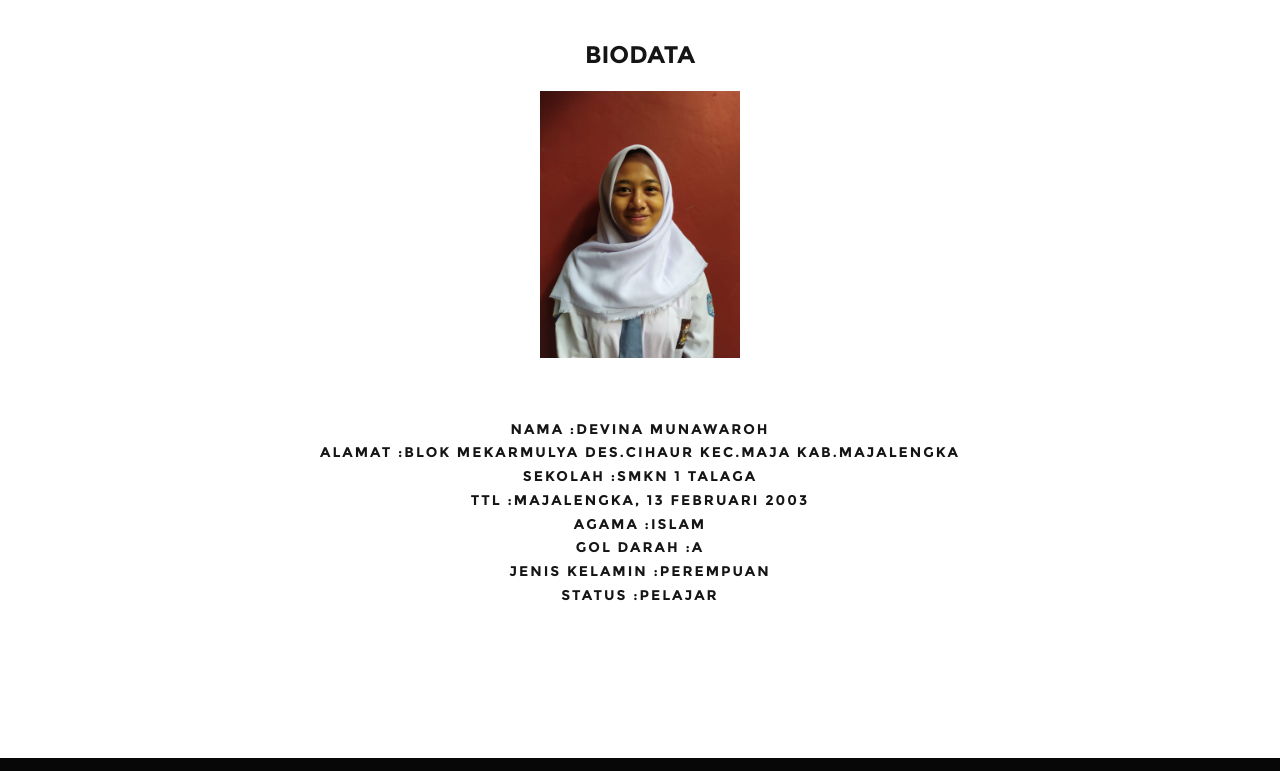
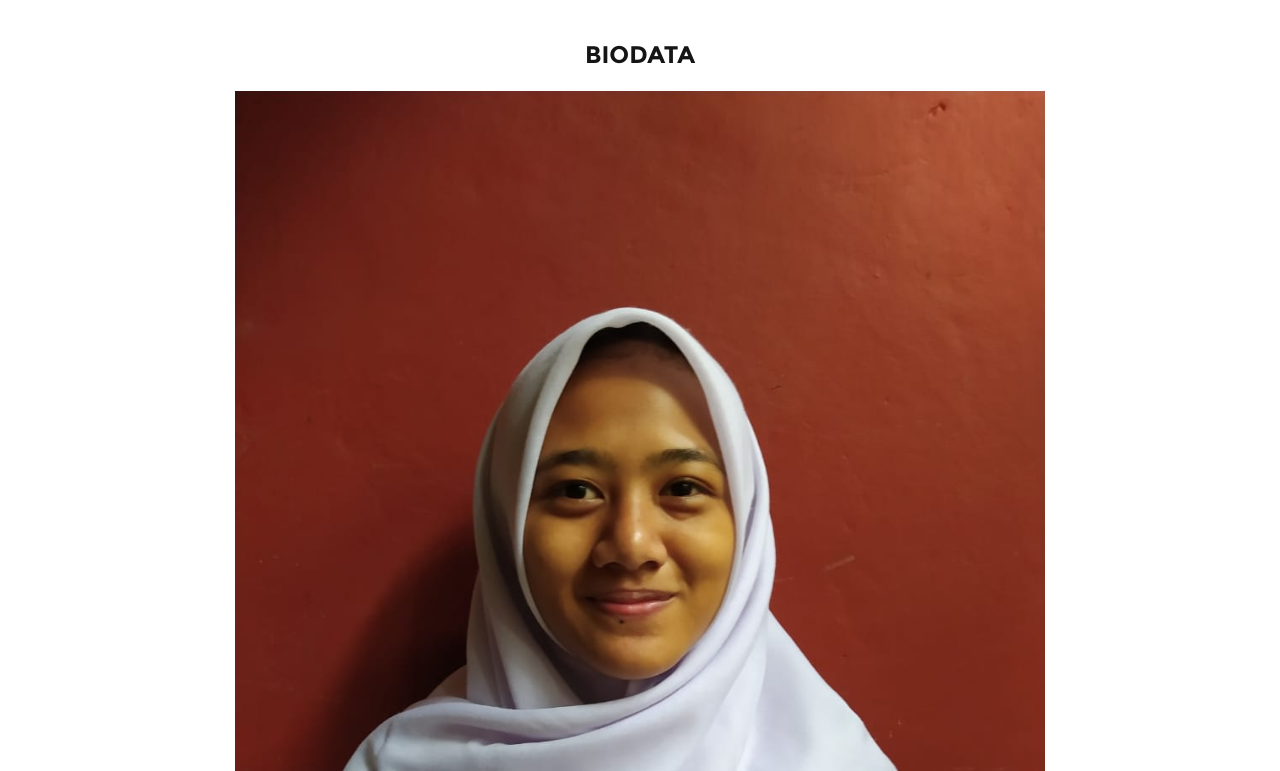
Before and after one commit to devinamunawarah/devinamunawarah.github.io, a plain HTML site: page index.html in a window 1280 px wide. Shown: the part 869-1640 px from the top of the page. Drawn offline with Linux system fonts and the light colour scheme.

Commit message:
Update index.html

```diff
--- a/index.html
+++ b/index.html
@@ -104,7 +104,7 @@
 
 				<div class="intro">
 					<h2 class="animate-this">BIODATA </h2>
-					<img src="devinamunawarah.github.io/images/devinot.jpg" alt="image" height="200" width="200">
+					<img src="devinamunawarah.github.io/images/devinot.jpg">
 				   <p class="lead animate-this"><h5>NAMA :DEVINA MUNAWAROH <br>ALAMAT :Blok Mekarmulya Des.Cihaur Kec.Maja Kab.Majalengka <br>SEKOLAH :SMKN 1 TALAGA <br>TTL :Majalengka, 13 Februari 2003 <br>AGAMA :ISLAM<br>GOL DARAH :A <br>JENIS KELAMIN :PEREMPUAN <br>STATUS :PELAJAR <br><h5>
 				</span> </p>
 				</div>
```
